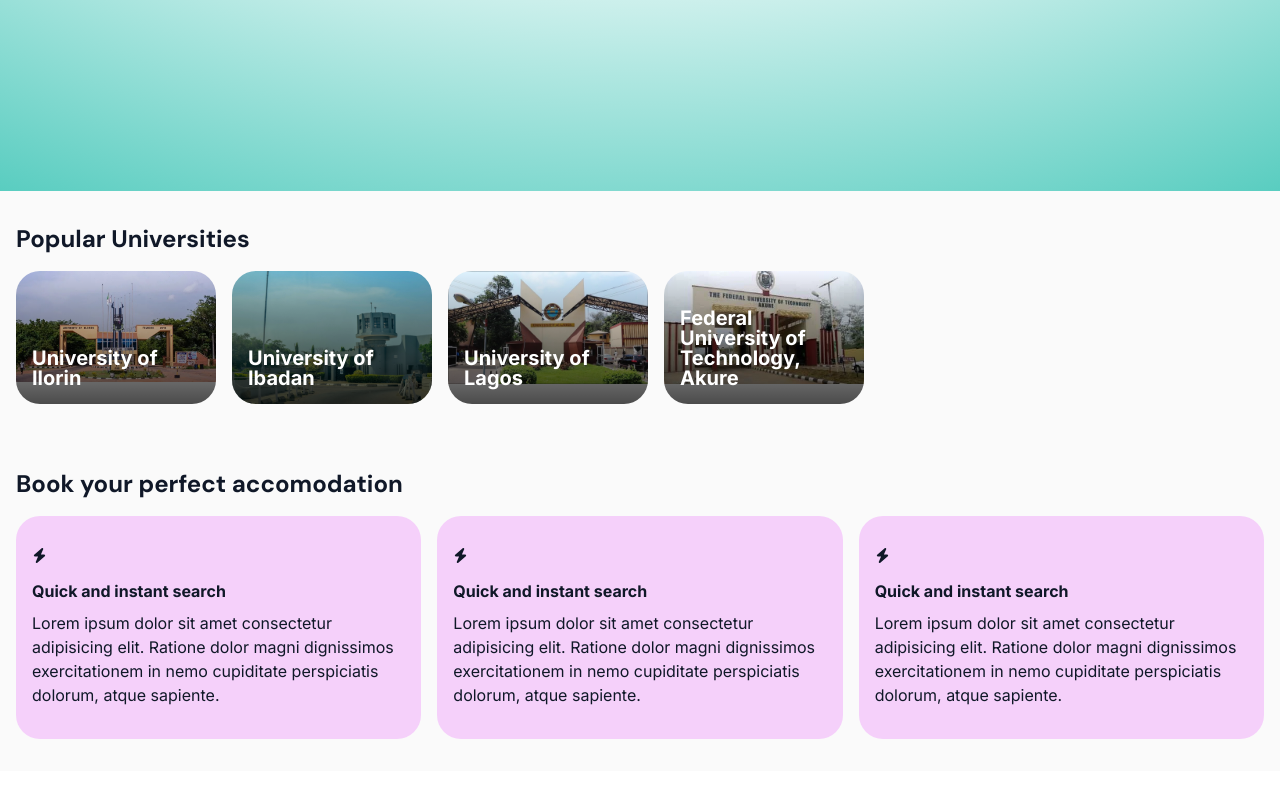
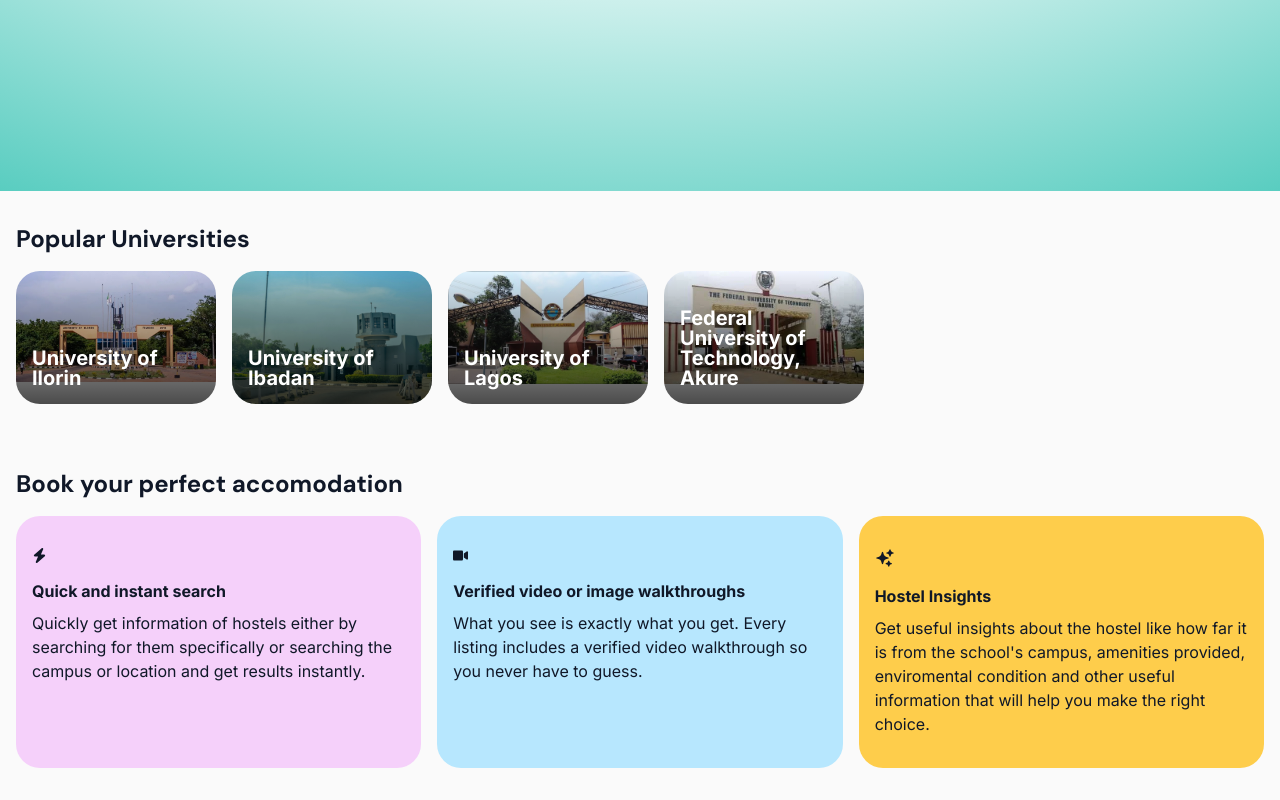
Before and after one commit to fagbenjaenoch/dorms-ng, a Next.js app in the folder apps/frontend/: page / in a window 1280 px wide. Shown: the part 697-1497 px from the top of the page. Before the commit the page ends 1468 px from the top, so only its background shows below. Built offline with nearby package versions, Linux system fonts and the light colour scheme.

Commit message:
updated landing page features section

```diff
--- a/apps/frontend/app/components/ui/FeatureSection.tsx
+++ b/apps/frontend/app/components/ui/FeatureSection.tsx
@@ -1,38 +1,39 @@
+import { FaVideo } from "react-icons/fa";
 import { FaBolt } from "react-icons/fa6";
+import { HiSparkles } from "react-icons/hi2";
 
 export default function FeatureSection() {
   return (
     <section>
       <div className="container">
         <h2>Book your perfect accomodation</h2>
-        <div className="flex flex-col gap-8 lg:flex-row lg:gap-4">
+        <div className="flex flex-col *:flex-1  gap-8 lg:flex-row lg:gap-4">
           <div className="bg-fuchsia-500/20 px-4 py-8 rounded-3xl">
             <FaBolt size={15} className="mb-4" />
             <h3 className="font-bold mb-2">Quick and instant search</h3>
             <p>
-              Lorem ipsum dolor sit amet consectetur adipisicing elit. Ratione dolor
-              magni dignissimos exercitationem in nemo cupiditate perspiciatis
-              dolorum, atque sapiente.
+              Quickly get information of hostels either by searching for them
+              specifically or searching the campus or location and get results
+              instantly.
             </p>
           </div>
 
-          <div className="bg-fuchsia-500/20 px-4 py-8 rounded-3xl">
-            <FaBolt size={15} className="mb-4" />
-            <h3 className="font-bold mb-2">Quick and instant search</h3>
+          <div className="bg-sky-300/50 px-4 py-8 rounded-3xl">
+            <FaVideo size={15} className="mb-4" />
+            <h3 className="font-bold mb-2">Verified video or image walkthroughs</h3>
             <p>
-              Lorem ipsum dolor sit amet consectetur adipisicing elit. Ratione dolor
-              magni dignissimos exercitationem in nemo cupiditate perspiciatis
-              dolorum, atque sapiente.
+              What you see is exactly what you get. Every listing includes a verified
+              video walkthrough so you never have to guess.
             </p>
           </div>
 
-          <div className="bg-fuchsia-500/20 px-4 py-8 rounded-3xl">
-            <FaBolt size={15} className="mb-4" />
-            <h3 className="font-bold mb-2">Quick and instant search</h3>
+          <div className="bg-amber-400/70 px-4 py-8 rounded-3xl">
+            <HiSparkles size={20} className="mb-4" />
+            <h3 className="font-bold mb-2">Hostel Insights</h3>
             <p>
-              Lorem ipsum dolor sit amet consectetur adipisicing elit. Ratione dolor
-              magni dignissimos exercitationem in nemo cupiditate perspiciatis
-              dolorum, atque sapiente.
+              Get useful insights about the hostel like how far it is from the
+              school's campus, amenities provided, enviromental condition and other
+              useful information that will help you make the right choice.
             </p>
           </div>
         </div>
```
